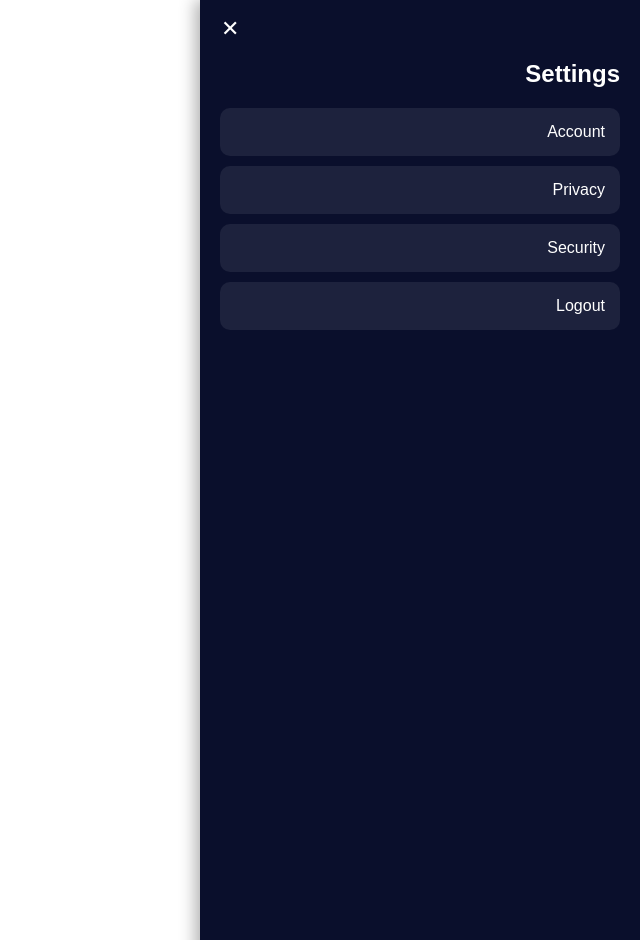
After one commit to princecrayner/six, a Flask app: page /settings in a window 1280 px wide. The commit adds this page. Shown: the whole page, without its empty margins (640-1280 px from the left). Run offline with Flask 3, Linux system fonts and the light colour scheme.

Commit message:
project update

```diff
--- a/app.py
+++ b/app.py
@@ -110,6 +110,10 @@ def delete(i):
             con.execute("DELETE FROM videos WHERE id=?",(i,))
     return jsonify(ok=True)
 
+@app.route("/settings")
+def settings():
+    return render_template("settings.html")
+
 # ---------- COMMENTS ----------
 @app.route("/comment/<int:i>", methods=["POST"])
 def comment(i):
--- a/static/style.css
+++ b/static/style.css
@@ -1,3 +1,49 @@
+.settings-page .close-btn {
+  position: absolute;
+  top: 15px;
+  left: 15px;   /* inside panel, top-left corner */
+  background: none;
+  border: none;
+  color: white;
+  font-size: 22px;
+  cursor: pointer;
+}
+
+/* Settings panel container */
+.settings-page {
+  position: fixed;       /* stay on top of main page */
+  top: 0;
+  right: 0;              /* slide in from right */
+  height: 100vh;         /* full height */
+  width: 55%;            /* covers ~55% of screen */
+  max-width: 400px;      /* optional max width */
+  background-color: #0a0f2c;  /* dark blue-black */
+  color: white;
+  padding: 40px 20px;
+  text-align: right;
+  box-shadow: -5px 0 15px rgba(0,0,0,0.3); /* shadow for depth */
+  overflow-y: auto;      /* scroll if content overflows */
+  z-index: 9999;
+}
+
+.settings-page h2 {
+  margin-bottom: 20px;
+  text-align: right;
+}
+
+.setting-item {
+  background: rgba(255,255,255,0.08);
+  padding: 15px;
+  border-radius: 10px;
+  margin-bottom: 10px;
+  cursor: pointer;
+  text-align: right;
+}
+
+.setting-item:hover {
+  background: rgba(255,255,255,0.15);
+}
+
 .addButton {
   color: white;
 }
--- a/templates/index.html
+++ b/templates/index.html
@@ -19,6 +19,7 @@
   <div class="right-actions">
     <button class="upload-btn" onclick="startUpload()">Upload</button>
     <div class="profile-icon" onclick="toggleAuth()">👤</div>
+    <div class="menu-icon" onclick="goToSettings()">☰</div>
   </div>
 </header>
 
--- /dev/null
+++ b/templates/settings.html
@@ -0,0 +1,20 @@
+<!DOCTYPE html>
+<html>
+<head>
+  <title>Settings</title>
+  <link rel="stylesheet" href="/static/style.css">
+</head>
+<body>
+
+  <div class="settings-page">
+    <button class="close-btn" onclick="closeSettings()">✕</button>
+    <h2>Settings</h2>
+
+    <div class="setting-item">Account</div>
+    <div class="setting-item">Privacy</div>
+    <div class="setting-item">Security</div>
+    <div class="setting-item">Logout</div>
+  </div>
+
+</body>
+</html>
```
Also changed, not shown: static/script.js (+11 -0 lines).
